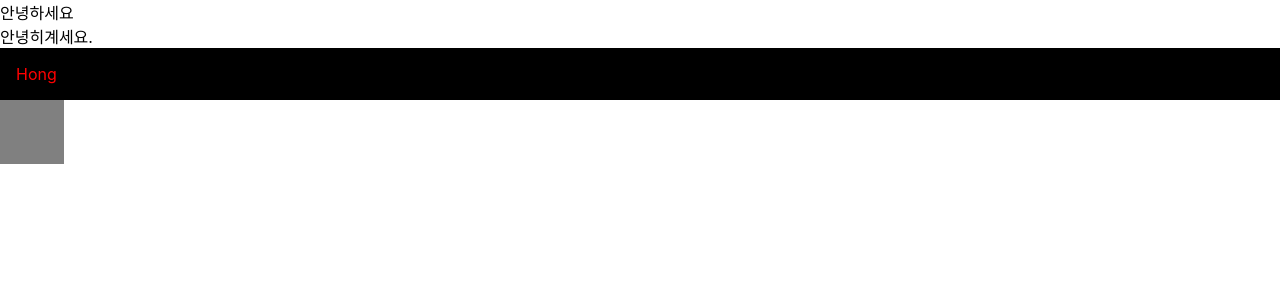
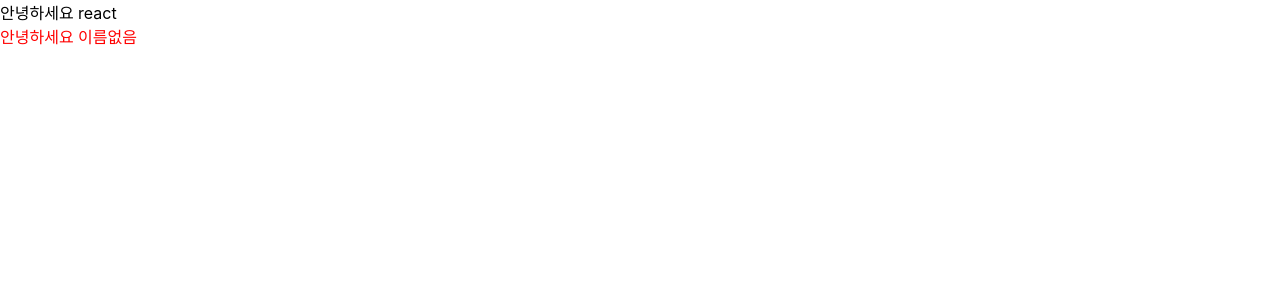
Before and after one commit to HongNyungKi/React-Tutorial, a React (Create React App) app: page / in a window 1280 px wide. Shown: the top 300 px of the page. Built offline with nearby package versions, Linux system fonts and the light colour scheme.

Commit message:
[add]props

```diff
--- a/src/App.jsx
+++ b/src/App.jsx
@@ -1,22 +1,12 @@
 import React from 'react';
 import Hello from './Hello';
-import './App.css'
 
 function App() {
-  const name = 'Hong';
-  const style = {
-    backgroundColor:'black',
-    color:'red',
-    fontSize:'24',
-    padding:'1rem'
-  };
 
   return (
     <>
-      <Hello />
-      <div>안녕히계세요.</div>
-      <div style={style}>{name}</div>
-      <div className="gray-box"></div>
+      <Hello name="react"/>
+      <Hello color="red"/>
     </>
   )
 }
--- a/src/Hello.jsx
+++ b/src/Hello.jsx
@@ -1,7 +1,8 @@
 import React from 'react';
 
-function Hello() {
-    return <div> 안녕하세요 </div>;
+function Hello(props) {
+return <div style={{color:props.color}}>안녕하세요 {props.name}</div>;
 }
 
+Hello.defaultProps={name:"이름없음"};
 export default Hello;
```
